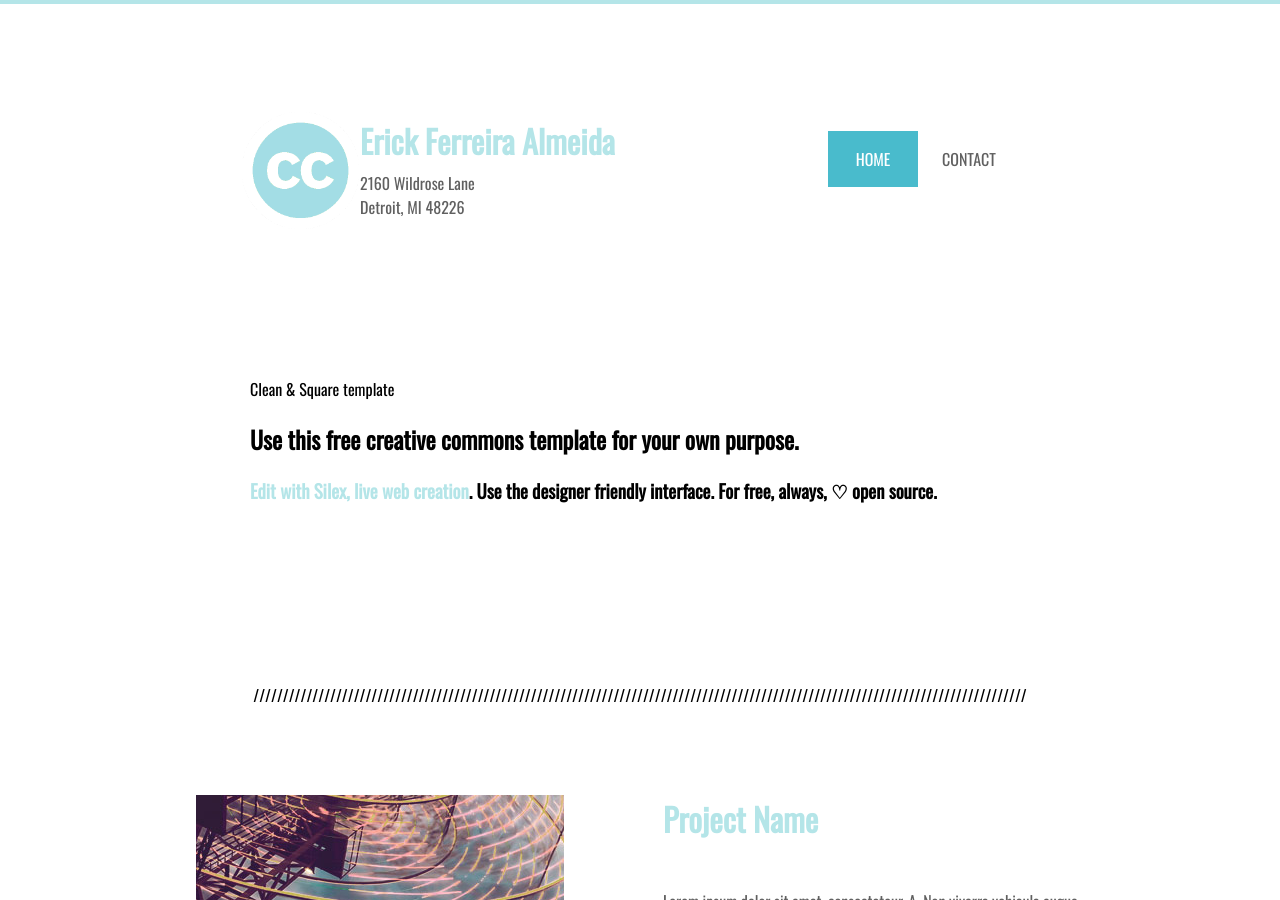
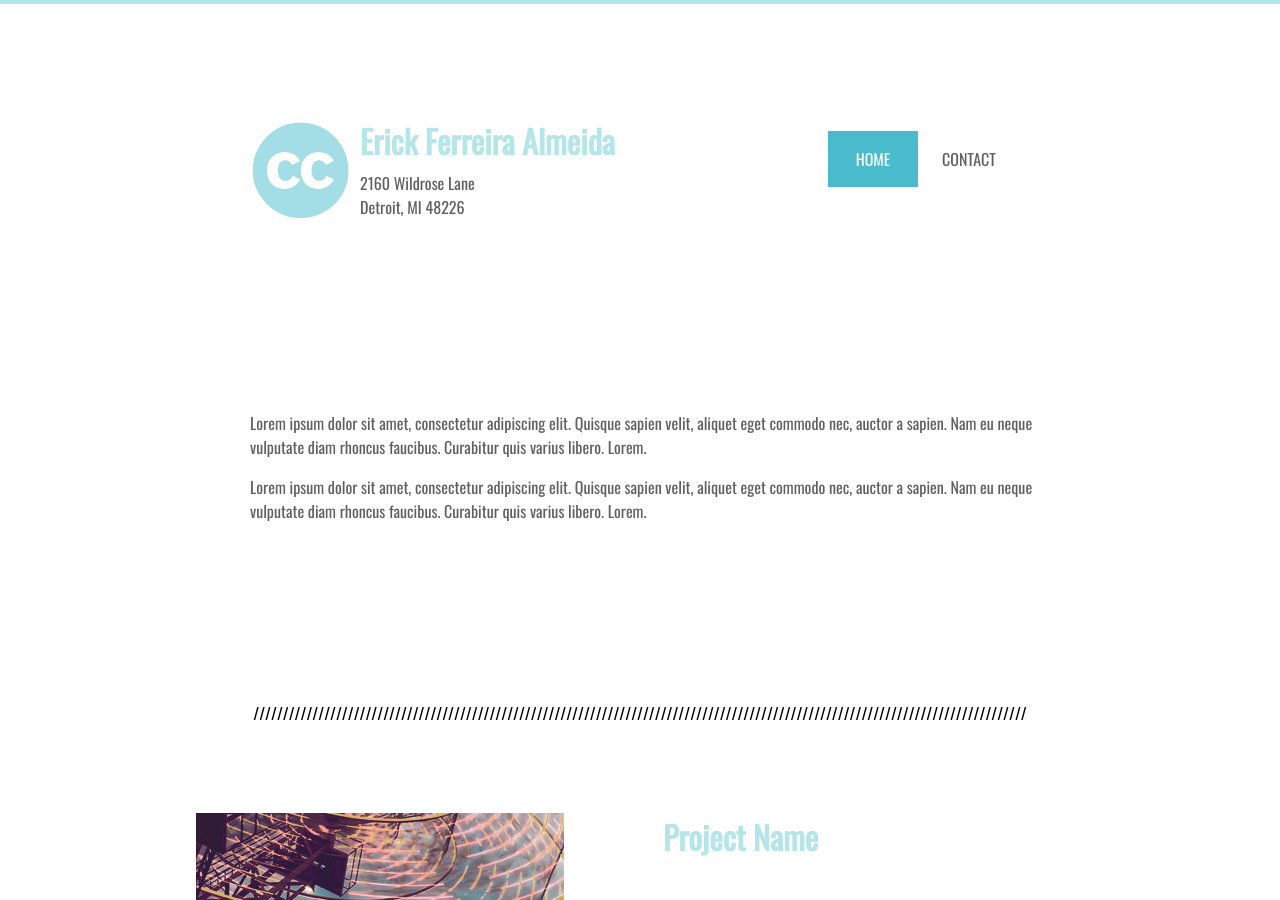
Before and after one commit to singchan/intransigent_carousel, a Jekyll site: the page built from page_test.md, in a window 1280 px wide and 900 px high. Built offline with Jekyll 4.4.1, drawn with Linux system fonts in a browser that asks for light colours.

Commit message:
Batch update

```diff
--- a/_layouts/contact.html
+++ b/_layouts/contact.html
@@ -59,7 +59,7 @@
 
 
 
-<link href="https://fonts.googleapis.com/css?family=Oswald" rel="stylesheet" class="silex-custom-font"><meta name="viewport" content="width=device-width, initial-scale=1"><meta name="hostingProvider" content="unifile"><script type="text/javascript" class="silex-script"></script><link href="{{ site.url }}{{ site.baseurl }}/css/styles.css" rel="stylesheet" type="text/css">
+<link href="https://fonts.googleapis.com/css?family=Oswald" rel="stylesheet" class="silex-custom-font"><meta name="viewport" content="width=device-width, initial-scale=1"><meta name="hostingProvider" content="jekyll"><script type="text/javascript" class="silex-script"></script><link href="{{ site.url }}{{ site.baseurl }}/css/styles.css" rel="stylesheet" type="text/css">
     <style>body { opacity: 0; transition: .25s opacity ease; }</style></head>
 
 <body data-silex-type="container-element" class="silex-id-1436036524732-32 all-style enable-mobile silex-runtime silex-published" style="">
@@ -151,7 +151,7 @@
             </div>
 
         </div>
-    </div>
+    ﻿</div>
 
 
 
--- a/_layouts/home.html
+++ b/_layouts/home.html
@@ -59,7 +59,7 @@
 
 
 
-<link href="https://fonts.googleapis.com/css?family=Oswald" rel="stylesheet" class="silex-custom-font"><meta name="viewport" content="width=device-width, initial-scale=1"><meta name="hostingProvider" content="unifile"><script type="text/javascript" class="silex-script"></script><link href="{{ site.url }}{{ site.baseurl }}/css/styles.css" rel="stylesheet" type="text/css">
+<link href="https://fonts.googleapis.com/css?family=Oswald" rel="stylesheet" class="silex-custom-font"><meta name="viewport" content="width=device-width, initial-scale=1"><meta name="hostingProvider" content="jekyll"><script type="text/javascript" class="silex-script"></script><link href="{{ site.url }}{{ site.baseurl }}/css/styles.css" rel="stylesheet" type="text/css">
     <style>body { opacity: 0; transition: .25s opacity ease; }</style></head>
 
 <body data-silex-type="container-element" class="silex-id-1436036524732-32 all-style enable-mobile silex-runtime silex-published" style="">
@@ -85,7 +85,7 @@
 
                 <li><a href="home.html" class="page-link-active">Home</a></li>
 
-                <li><a href="contact.html">Contact</a></li>
+                <li><a href="contact.html" class="">Contact</a></li>
 
                 <li><a href="https://www.silex.me">Powered by Silex</a></li>
 
@@ -151,15 +151,11 @@
             </div>
 
         </div>
-    </div>
+    ﻿</div>
     <div data-silex-type="container-element" class="container-element editable-style silex-id-1483131519736-31 section-element page-home website-min-width">
         <div data-silex-type="container-element" class="editable-style silex-element-content website-width silex-id-1483131519736-30 silex-container-content container-element">
             <div data-silex-type="text-element" class="editable-style text-element silex-id-1436036524230-27">
-                <div class="silex-element-content normal">
-                    Clean &amp; Square template
-                    <h2>Use this free creative commons template for your own purpose.&nbsp;</h2>
-                    <h3><a href="//www.silex.me">Edit with Silex, live web creation</a>.&nbsp;Use the designer friendly interface. For free, always,&nbsp;♡ open source.</h3>
-                </div>
+                <div class="silex-element-content normal"><p>{{ content }}<br></p><span class="_wysihtml-temp-caret-fix" style="position: absolute; display: block; min-width: 1px; z-index: 99999;">﻿</span></div>
             </div>
         </div>
     </div>
```
